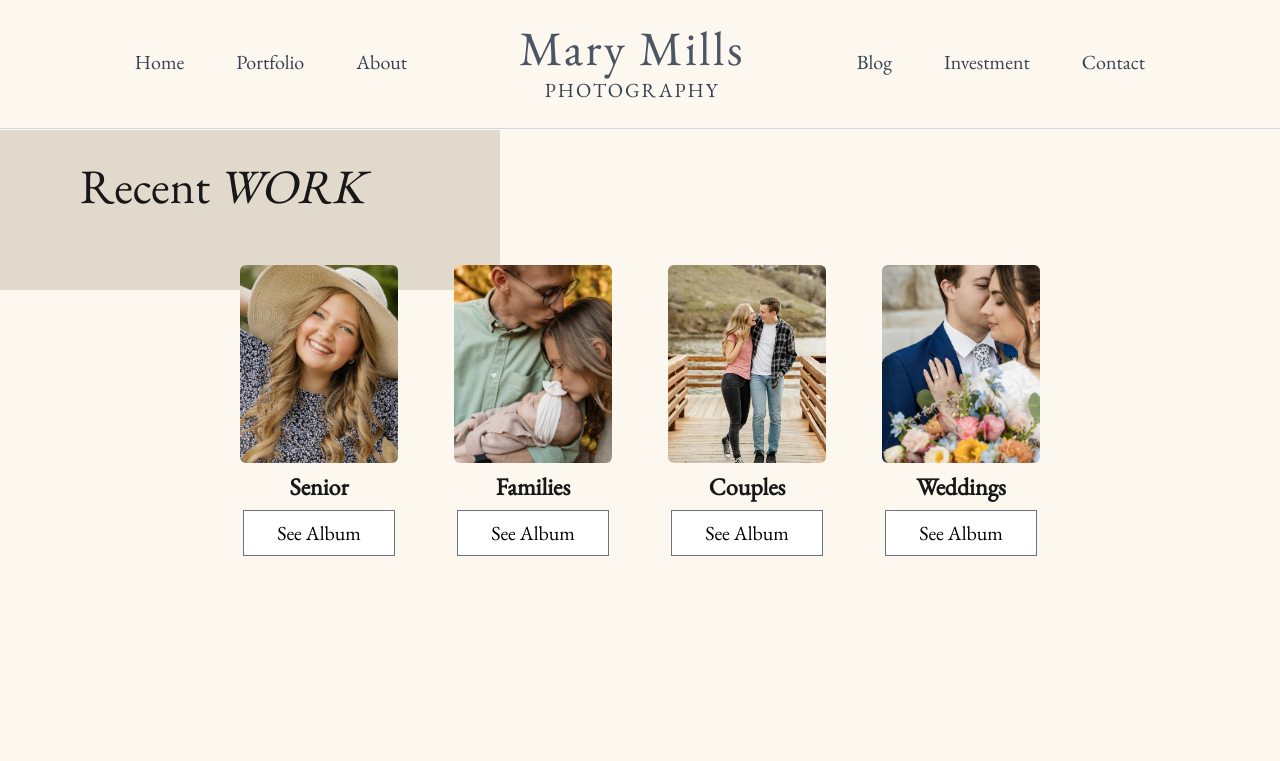
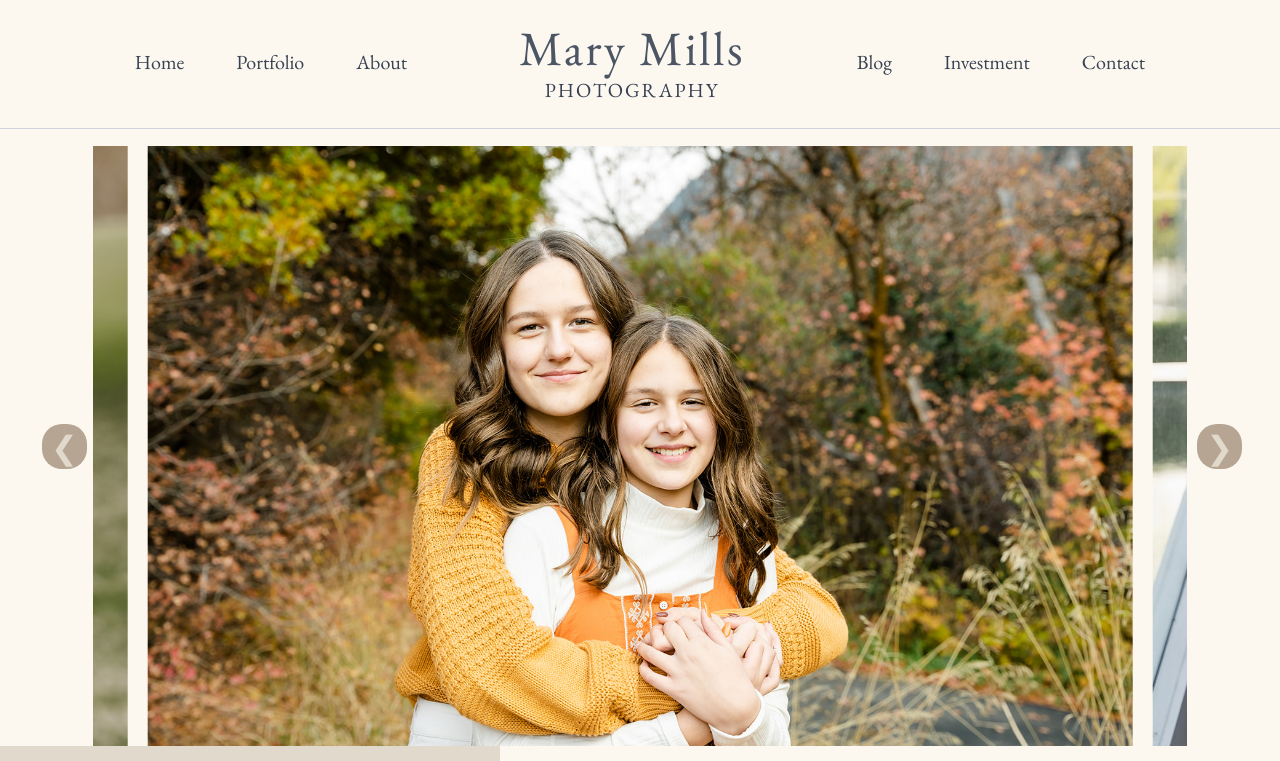
Before and after one commit to cosmo4/mary-photography, a Next.js app in the folder photography-site/: page / in a window 1280 px wide. Shown: the top 761 px of the page. Built offline with nearby package versions, Linux system fonts and the light colour scheme.

Commit message:
Carousel styled for mobile view, homepage finsihed

```diff
--- a/photography-site/src/app/components/sections/AboutMe.tsx
+++ b/photography-site/src/app/components/sections/AboutMe.tsx
@@ -2,11 +2,14 @@ import Image from "next/image";
 
 const AboutMe = () => {
     return (
-        <div className="w-60vw mx-auto flex bg-bone p-14 mb-14">
-            <div className="w-2/5 text-lg pb-10 mr-10">
-                <h2 className="text-3xl">
+        <div className="w-full md:w-60vw mx-auto flex bg-bone p-14 mb-14">
+            <div className="w-full md:w-2/5 text-lg pb-10 md:mr-10">
+                <h2 className="text-3xl text-center mb-5 md:text-left md:mb-0">
                     NICE TO MEET YOU
                 </h2>
+                <div className="w-full relative block md:hidden">
+                    <Image src="/about-me-pics/mary-landscape-2.jpg" alt="Photographer Mary Mills" width={500} height={200} className="object-contain"/>
+                </div>
                 <br />
                 <h3>
                     I&apos;m Mary, the face behind the lens of Mary Mills Photography.
@@ -21,7 +24,7 @@ const AboutMe = () => {
                 </h3>
 
             </div>
-            <div className="w-3/5 relative block">
+            <div className="w-3/5 relative hidden md:block">
                 <Image src="/about-me-pics/mary-landscape-2.jpg" alt="Photographer Mary Mills" fill className="object-contain"/>
             </div>
         </div>
--- a/photography-site/src/app/components/sections/EmblaCarousel.tsx
+++ b/photography-site/src/app/components/sections/EmblaCarousel.tsx
@@ -69,9 +69,9 @@ const EmblaCarousel: React.FC<PropType> = ({ options }) => {
   return (
     <section className="embla" ref={containerRef}>
       <div className="embla__controls">
-      <PrevButton onClick={onPrevButtonClick} disabled={prevBtnDisabled} />
+      <PrevButton onClick={onPrevButtonClick} disabled={prevBtnDisabled}/>
         <div className="embla__viewport" ref={emblaRef}>
-          <div className="embla__container h-75vh w-full">
+          <div className="embla__container h-[50vh] md:h-75vh w-full">
             {images.map((image, index) => (
               <div className="embla__slide relative" key={index}>
                 <Image src={image.src} alt={image.alt} layout='fill' objectFit='cover' className="embla__slide__img" />
@@ -80,7 +80,7 @@ const EmblaCarousel: React.FC<PropType> = ({ options }) => {
           </div>
         </div>
 
-          <NextButton onClick={onNextButtonClick} disabled={nextBtnDisabled} />
+          <NextButton onClick={onNextButtonClick} disabled={nextBtnDisabled}/>
       </div>
     </section>
   );
--- a/photography-site/src/app/components/sections/EmblaCarouselArrowButtons.tsx
+++ b/photography-site/src/app/components/sections/EmblaCarouselArrowButtons.tsx
@@ -46,13 +46,13 @@ export const usePrevNextButtons = (
 type PropType = ComponentPropsWithRef<'button'>;
 
 export const PrevButton: React.FC<PropType> = (props) => (
-  <button {...props} className="embla__button embla__button--prev">
+  <button {...props} className="embla__button embla__button--prev hidden md:block">
     &#10094;
   </button>
 );
 
 export const NextButton: React.FC<PropType> = (props) => (
-  <button {...props} className="embla__button embla__button--next">
+  <button {...props} className="embla__button embla__button--next hidden md:block">
     &#10095;
   </button>
 );
--- a/photography-site/src/app/components/sections/MainQuote.tsx
+++ b/photography-site/src/app/components/sections/MainQuote.tsx
@@ -1,6 +1,6 @@
 const Quote = () => {
     return (
-    <div className="w-1/3 mx-auto text-center my-52 px-20 py-10 bg-sage text-gray-700">
+    <div className="md:w-1/3 mx-auto text-center my-32 md:my-52 md:px-20 py-10 bg-sage text-gray-700">
         <p className="text-4xl">“The best thing about a picture is that it never changes, even when the people in it do.”</p>
         <p className="text-2xl text-gray-600 italic mt-8">- Andy Warhol</p>
     </div>
--- a/photography-site/src/app/components/sections/RecentWork.tsx
+++ b/photography-site/src/app/components/sections/RecentWork.tsx
@@ -8,7 +8,7 @@ const RecentWork = () => {
             <p className="text-5xl">Recent </p>
             <p className="text-5xl italic">WORK</p>
           </div>
-        <div className="flex flex-col md:flex md:flex-row gap-14 md:mx-60 mt-[-25px] mb-10 text-center">
+          <div className="flex flex-col items-center md:flex-row gap-14 md:mx-60 mt-[-25px] mb-10 text-center">
             {/* Senior Category */}
             <div className="w-[300px] group">
               <Link href="/portfolio/senior" className="relative block overflow-hidden rounded-md aspect-[4/5]">
--- a/photography-site/src/app/components/shared/Header.tsx
+++ b/photography-site/src/app/components/shared/Header.tsx
@@ -68,7 +68,7 @@ const Header = () => {
           <div className="flex md:flex md:justify-between justify-center md:items-center py-6 md:px-16">
             <nav className={`${
               isMenuOpen ? "flex" : "hidden"
-            } flex flex-col mt-28 ml-5 gap-5 md:flex md:mt-0 md:flex-row md:space-x-8 text-gray-700 text-xl md:ml-auto`}>
+            } flex flex-col mt-28 gap-5 md:flex md:mt-0 md:flex-row md:space-x-8 text-gray-700 text-xl md:ml-auto`}>
               <Link href="/" className="underline-hover hover:text-black">
                 Home
               </Link>
--- a/photography-site/src/app/globals.css
+++ b/photography-site/src/app/globals.css
@@ -60,13 +60,16 @@ body {
   left: 0;
 }
 
+pre {
+  font-family: 'EB Garamond', Arial, Helvetica, sans-serif;
+
+}
 
 .embla {
-  max-width: 95%;
-  margin: auto;
   --slide-height: 19rem;
-  --slide-spacing: 2rem;
-  --slide-size: 80%;
+  --slide-spacing: 1rem;
+  --slide-size: 90%;
+  margin-bottom: 50px;
 }
 .embla__viewport {
   overflow: hidden;
@@ -81,6 +84,20 @@ body {
   flex: 0 0 var(--slide-size);
   min-width: 0;
   padding-left: var(--slide-spacing);
+  margin: 0 5px;
+}
+
+@media (min-width: 768px) {
+  .embla {
+    max-width: 95%;
+    margin: auto;
+    --slide-height: 19rem;
+    --slide-spacing: 2rem;
+    --slide-size: 90%;
+
+  }
+
+  .embla__slide {
     margin: 0 10px;
   }
 
@@ -113,8 +130,4 @@ button.next {
   .embla__button:hover {
     opacity: 50%;
   }
-
-pre {
-  font-family: 'EB Garamond', Arial, Helvetica, sans-serif;
-
 }
--- a/photography-site/src/app/page.tsx
+++ b/photography-site/src/app/page.tsx
@@ -10,7 +10,7 @@ export default function Home() {
   return (
     <div className="min-h-screen">
       {/* <Image Carousel /> */}
-      {/* <EmblaCarousel options={options} /> */}
+      <EmblaCarousel options={options} />
 
       {/* Recent Work Section */}
       <RecentWork />
```
Lines whose indentation alone changed are shown as unchanged.
